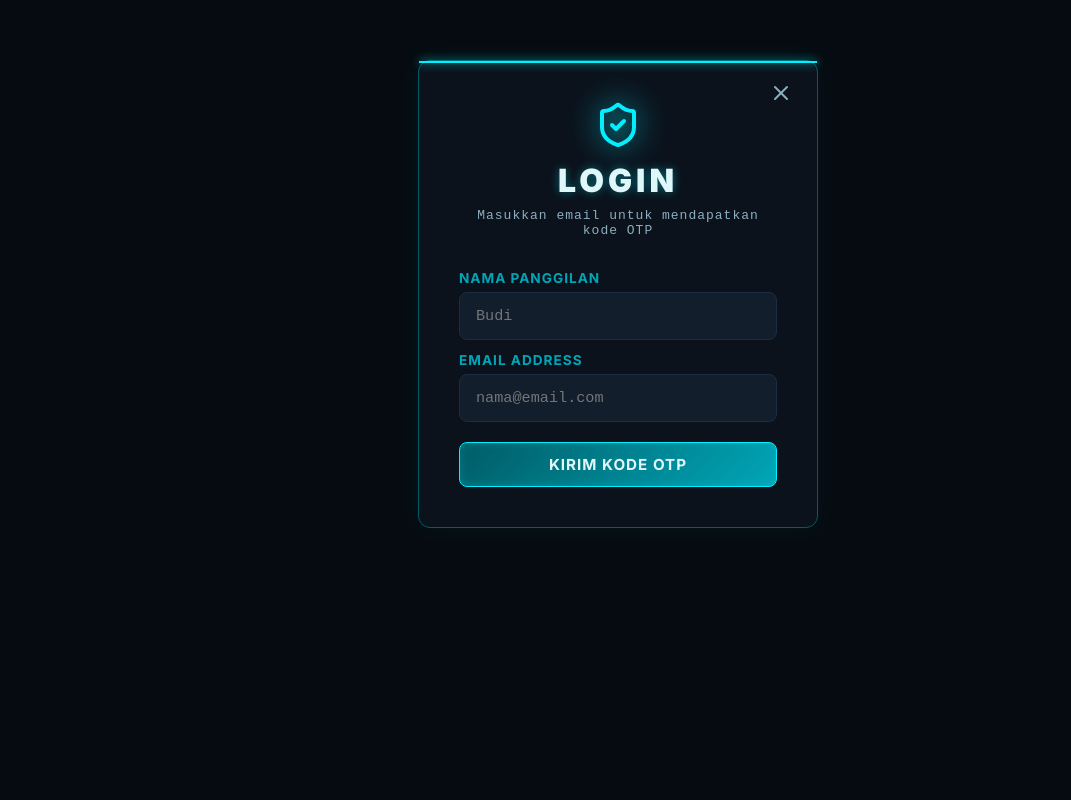
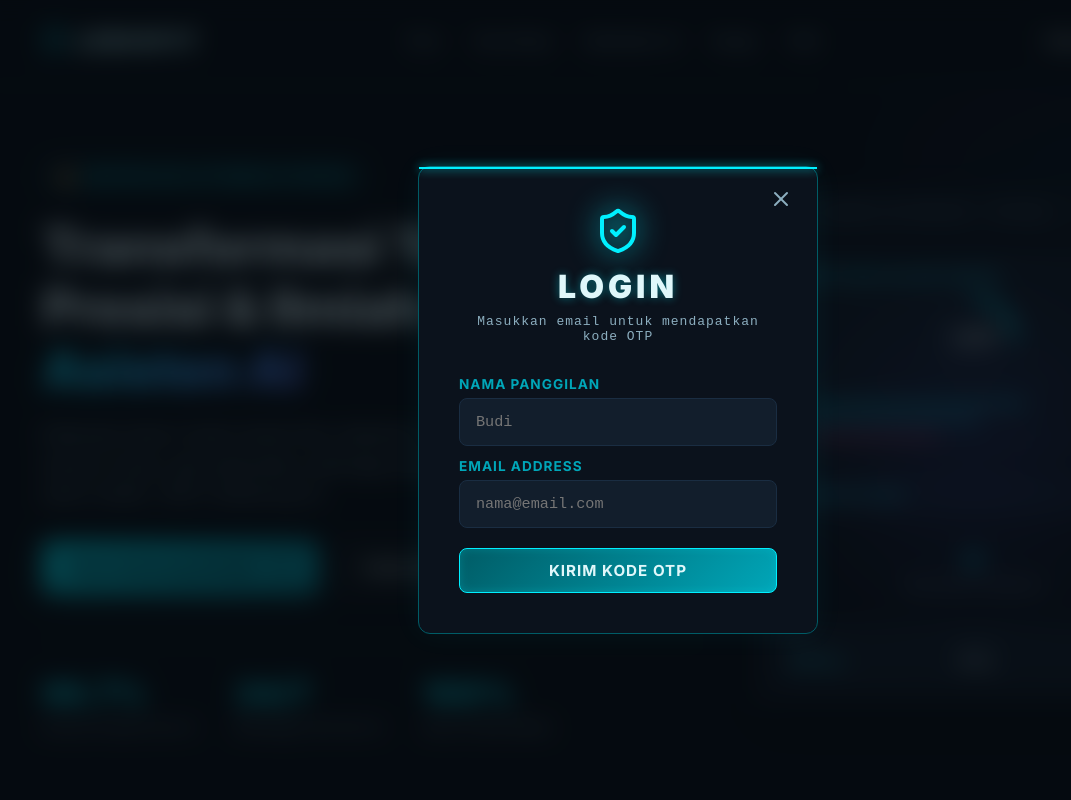
Before and after one commit to darderdor19/lebihfittools, a plain HTML site: page index.html in a window 1280 px wide. Both pictures are taken after a click on the button "Masuk Dashboard". Shown: the top 800 px of the page, without its empty margins (22-1093 px from the left). Drawn offline with nearby package versions, Linux system fonts and the light colour scheme.

Commit message:
style: enhance onboarding-overlay to act as a glassmorphic blurred fixed modal

```diff
--- a/style.css
+++ b/style.css
@@ -30,8 +30,8 @@ a{color:var(--accent);text-decoration:none}
 .btn-icon:hover{background:var(--surface2)}
 
 /* ===== ONBOARDING ===== */
-.onboarding-overlay{position:absolute;top:0;left:0;right:0;min-height:100vh;background:var(--bg);z-index:1000;display:block;padding:20px;}
-.onboarding-card{background:var(--surface);border:1px solid var(--accent3);border-radius:var(--radius);padding:40px;max-width:640px;width:100%;margin:40px auto;animation:slideUp .5s ease;box-shadow:0 0 30px rgba(0,240,255,.05);position:relative}
+.onboarding-overlay{position:fixed;top:0;left:0;width:100%;height:100%;background:rgba(6, 11, 17, 0.75);backdrop-filter:blur(12px);-webkit-backdrop-filter:blur(12px);z-index:1000;display:flex;justify-content:center;align-items:flex-start;padding:40px 20px;overflow-y:auto;}
+.onboarding-card{background:var(--surface);border:1px solid var(--accent3);border-radius:var(--radius);padding:40px;max-width:640px;width:100%;margin:auto;animation:slideUp .5s ease;box-shadow:0 0 30px rgba(0,240,255,.05);position:relative}
 .onboarding-card::before{content:'';position:absolute;top:0;left:0;width:100%;height:2px;background:var(--accent);box-shadow:0 0 10px var(--accent)}
 .onboarding-header{text-align:center;margin-bottom:32px}
 .logo-glow{color:var(--accent);filter:drop-shadow(0 0 15px var(--accent));margin-bottom:12px;display:flex;justify-content:center}
```
